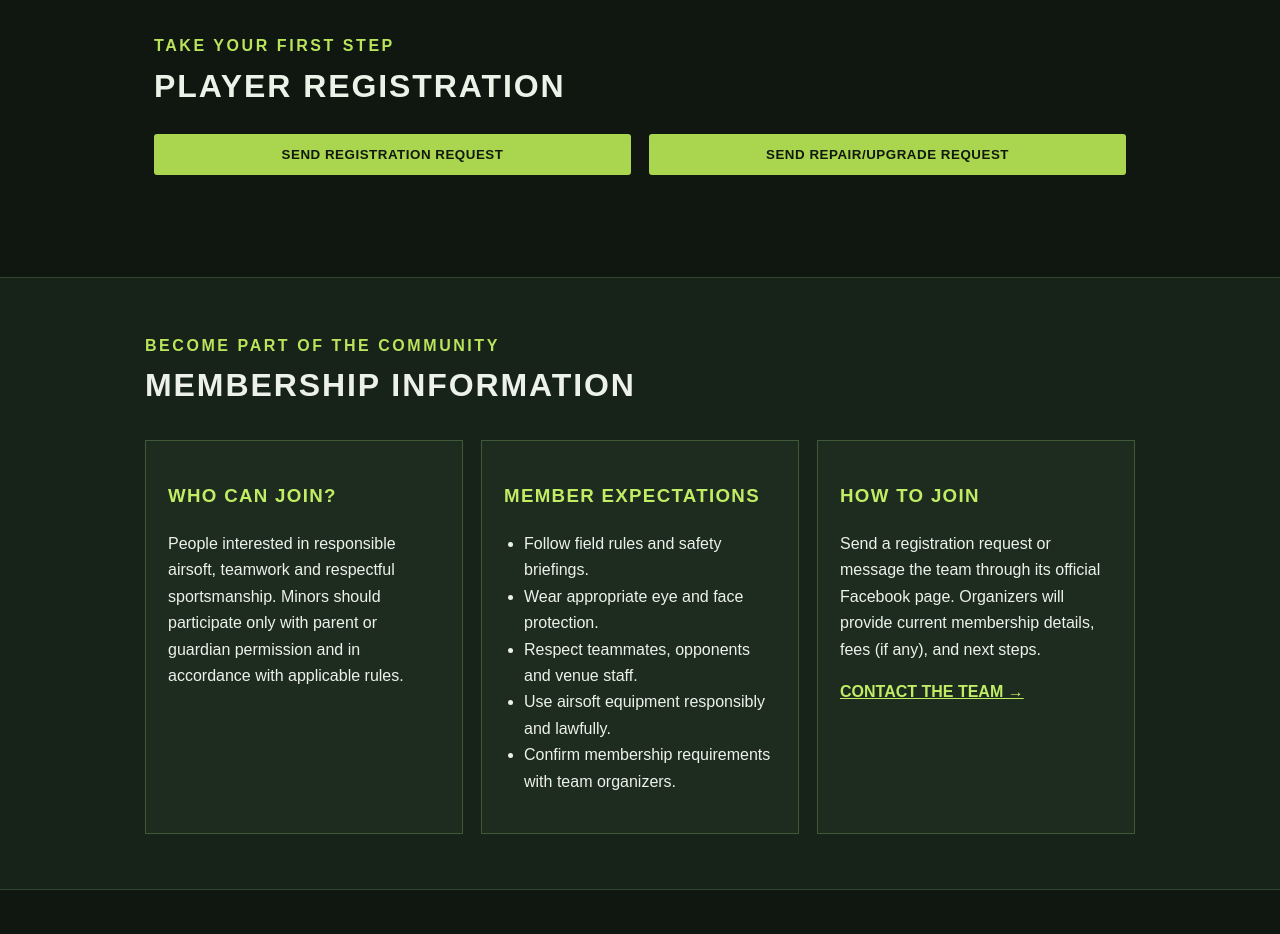
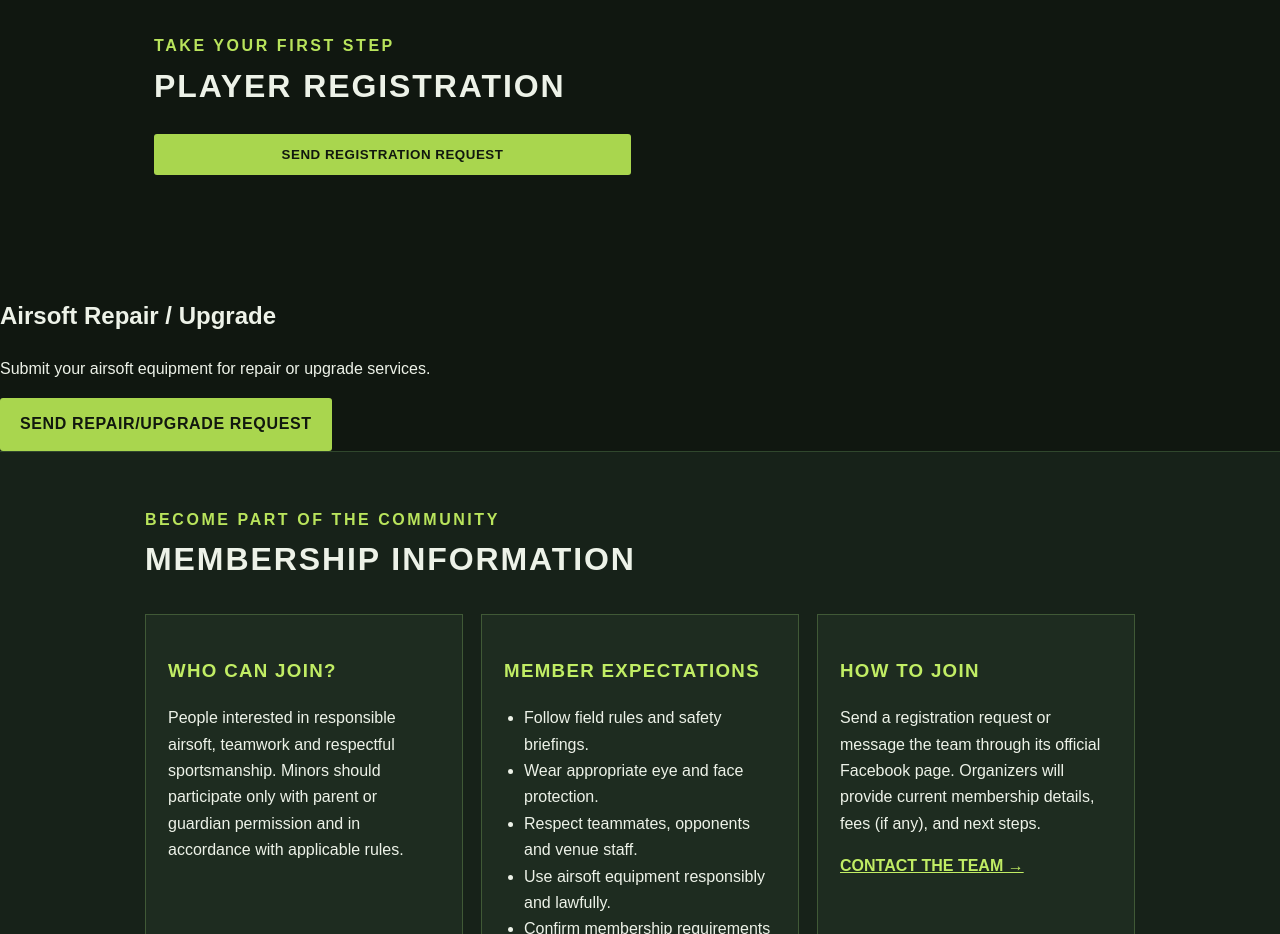
Before and after one commit to aparri-team-airsofter/aparri-team-airsofter.github.io, a plain HTML site: page index.html in a window 1280 px wide. Shown: the part 2080-3014 px from the top of the page. Drawn offline with Linux system fonts and the light colour scheme.

Commit message:
Update index.html

```diff
--- a/index.html
+++ b/index.html
@@ -69,10 +69,22 @@
       <div class="section-heading"><p class="eyebrow">TAKE YOUR FIRST STEP</p><h2>PLAYER REGISTRATION</h2></div>
       <form id="register-form" class="register-form">
         <button class="button" type="submit">SEND REGISTRATION REQUEST</button>
-        <button class="button" type="submit">SEND REPAIR/UPGRADE REQUEST</button>
         <p id="form-status" class="small full" aria-live="polite"></p>
       </form>
     </section>
+
+    <!-- REPAIR / UPGRADE FORM -->
+<div class="form-section">
+    <h2>Airsoft Repair / Upgrade</h2>
+    <p>Submit your airsoft equipment for repair or upgrade services.</p>
+
+    <a class="button"
+       href="https://forms.gle/kbjawVMtCuH1SqEe9"
+       target="_blank"
+       rel="noopener">
+       SEND REPAIR/UPGRADE REQUEST
+    </a>
+</div>
 
     <section id="membership" class="section section-dark">
       <div class="section-heading"><p class="eyebrow">BECOME PART OF THE COMMUNITY</p><h2>MEMBERSHIP INFORMATION</h2></div>
```
